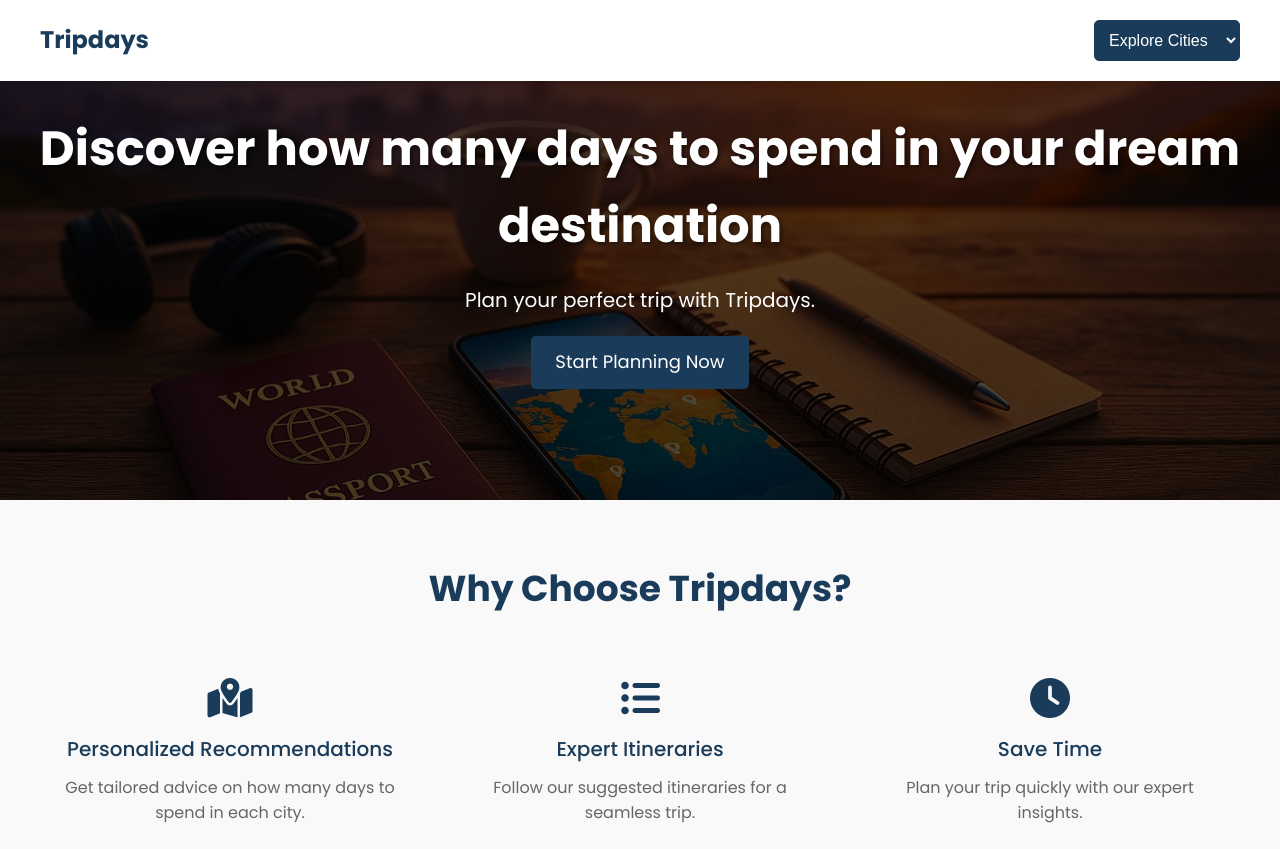
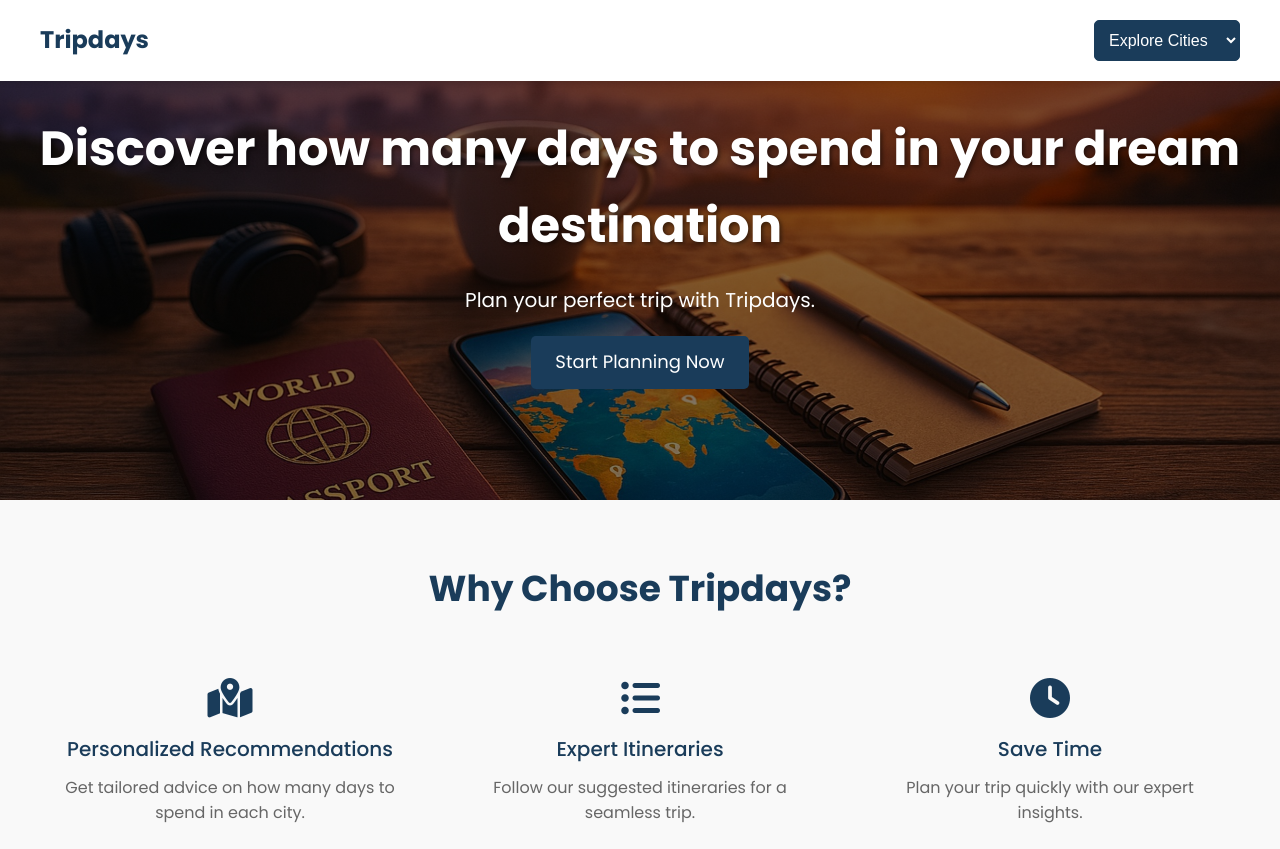
Before and after one commit to pmagustinparis/tripdays, a plain HTML site: page index.html in a window 1280 px wide. Shown: the top 849 px of the page. Drawn offline with Linux system fonts and the light colour scheme.

Commit message:
mejorar imagen de fondo

```diff
--- a/styles.css
+++ b/styles.css
@@ -43,7 +43,7 @@ body {
 
 .hero {
   height: 500px;
-  background: linear-gradient(rgba(0, 0, 0, 0.7), rgba(0, 0, 0, 0.7)),
+  background: linear-gradient(rgba(0, 0, 0, 0.5), rgba(0, 0, 0, 0.5)),
     url("images/hero-bg.jpg") center/cover no-repeat;
   display: flex;
   justify-content: center;
```
